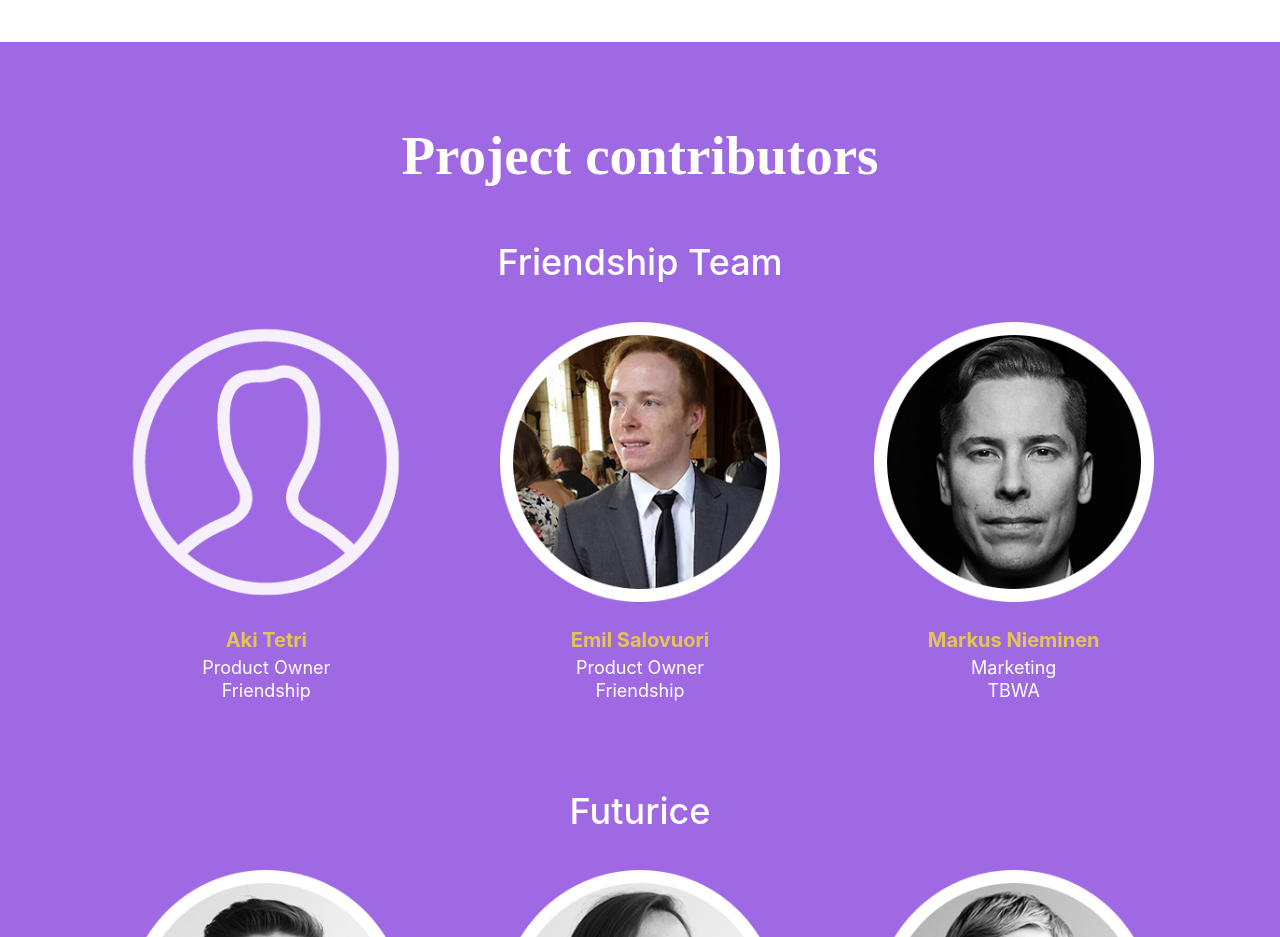
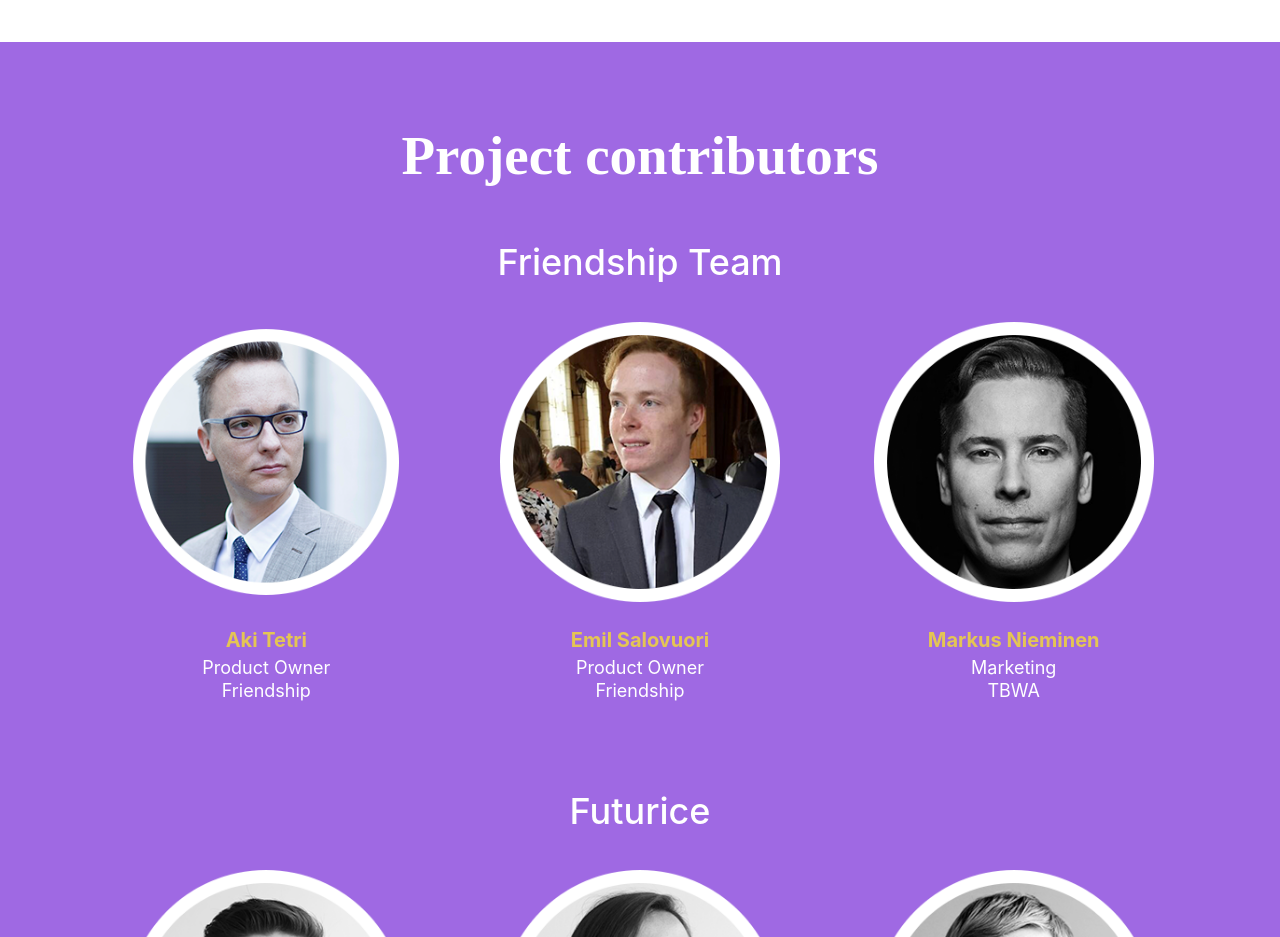
Before and after one commit to futurice/spiceprogram, a Jekyll site: the page built from chilicorn-fund/case-friendship.html, in a window 1280 px wide. Shown: the part 5435-6372 px from the top of the page. Built offline with Jekyll 4.4.1, drawn with Linux system fonts in a browser that asks for light colours; nearby versions of some CDN libraries.

Commit message:
Added correct photo for Aki Tetri

```diff
--- a/chilicorn-fund/case-friendship.html
+++ b/chilicorn-fund/case-friendship.html
@@ -120,7 +120,7 @@ custom_js:
     <h3>Friendship Team</h3>
       <div class="image-row">
         <div class="width-33 contributor">
-          <img src="{{ site.baseurl }}/assets/img/fund/contributors/he.png" alt="" />
+          <img src="{{ site.baseurl }}/assets/img/fund/contributors/aki-tetri.png" alt="" />
           <div class="name">Aki Tetri</div>
           <div class="position">Product Owner</div>
           <div class="company">Friendship</div>
```
Also changed, not shown: assets/img/fund/contributors/aki-tetri.png (added).
